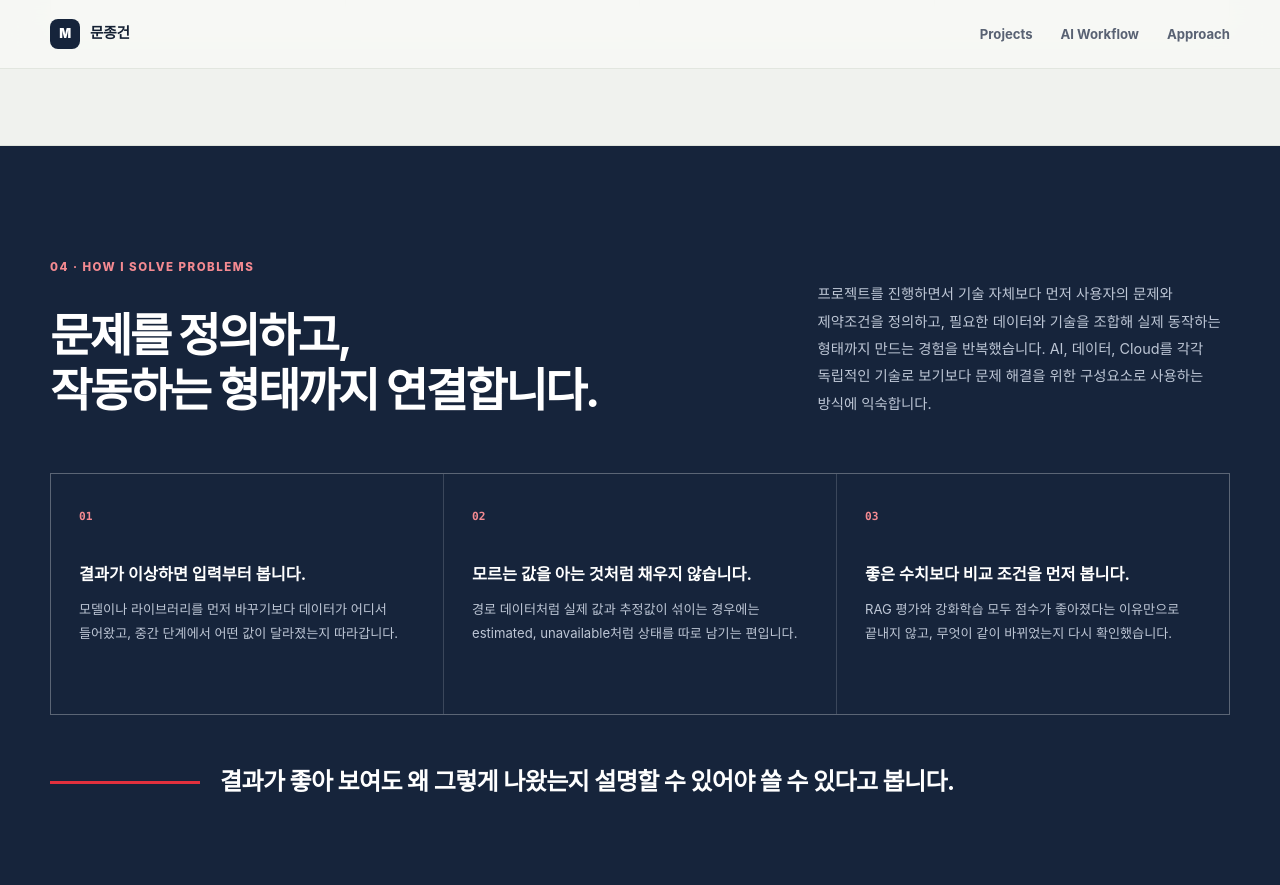
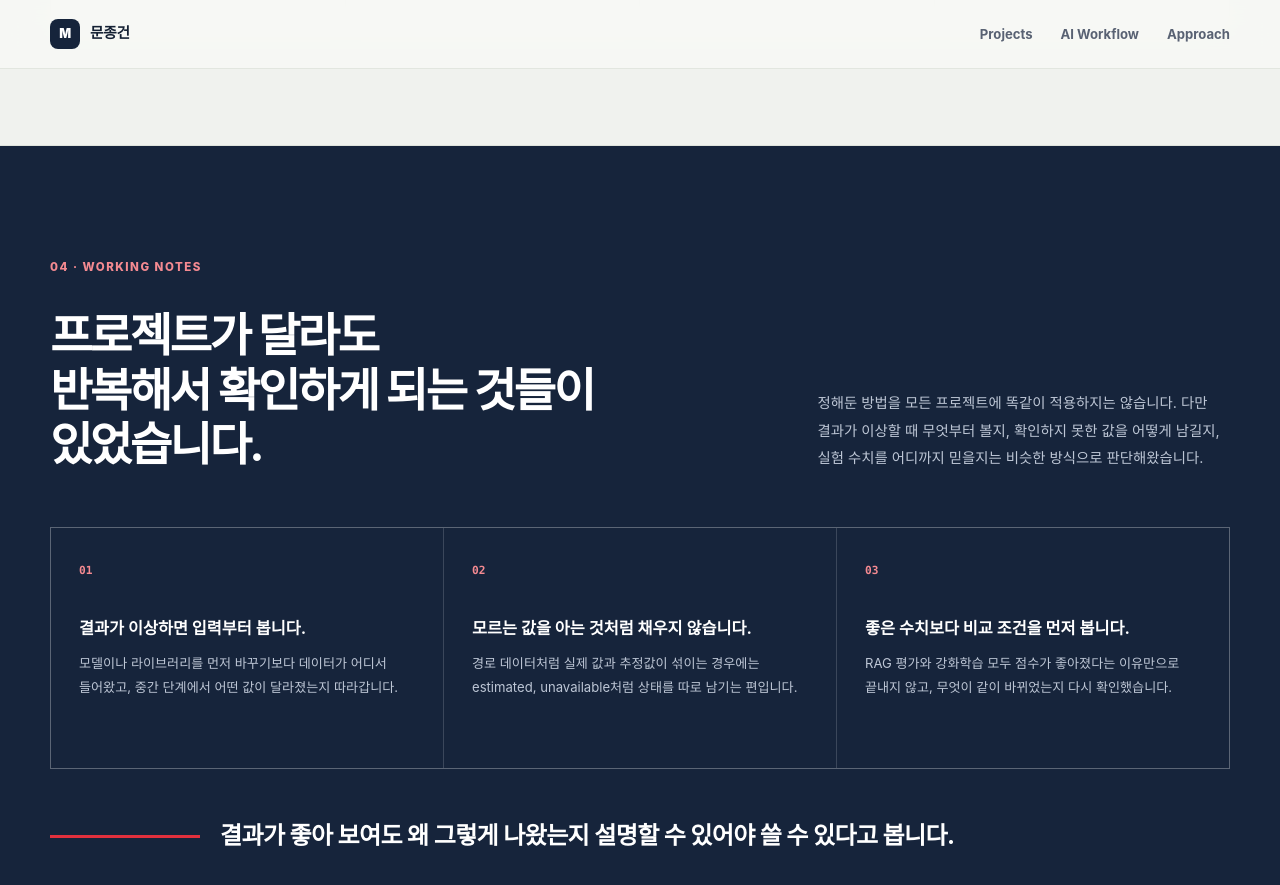
Before and after one commit to LxNx-Hn/LxNx-Hn.github.io, a Jekyll site: the page index.html, which Jekyll copies as it is, in a window 1280 px wide and 900 px high, scrolled down 11959 px. Shown: the top 885 px of the window. Built offline with Jekyll 4.4.1, drawn with Linux system fonts in a browser that asks for light colours.

Commit message:
fix: align working notes copy with portfolio tone

```diff
--- a/index.html
+++ b/index.html
@@ -222,12 +222,11 @@
       <section class="section approach-section" id="approach" aria-labelledby="approach-title">
         <div class="shell">
           <div class="approach-intro">
-            <p class="section-index">04 · HOW I SOLVE PROBLEMS</p>
-            <h2 id="approach-title">문제를 정의하고,<br />작동하는 형태까지 연결합니다.</h2>
+            <p class="section-index">04 · WORKING NOTES</p>
+            <h2 id="approach-title">프로젝트가 달라도<br />반복해서 확인하게 되는 것들이 있었습니다.</h2>
             <p>
-              프로젝트를 진행하면서 기술 자체보다 먼저 사용자의 문제와 제약조건을 정의하고, 필요한 데이터와
-              기술을 조합해 실제 동작하는 형태까지 만드는 경험을 반복했습니다. AI, 데이터, Cloud를 각각
-              독립적인 기술로 보기보다 문제 해결을 위한 구성요소로 사용하는 방식에 익숙합니다.
+              정해둔 방법을 모든 프로젝트에 똑같이 적용하지는 않습니다. 다만 결과가 이상할 때 무엇부터 볼지,
+              확인하지 못한 값을 어떻게 남길지, 실험 수치를 어디까지 믿을지는 비슷한 방식으로 판단해왔습니다.
             </p>
           </div>
 
```
